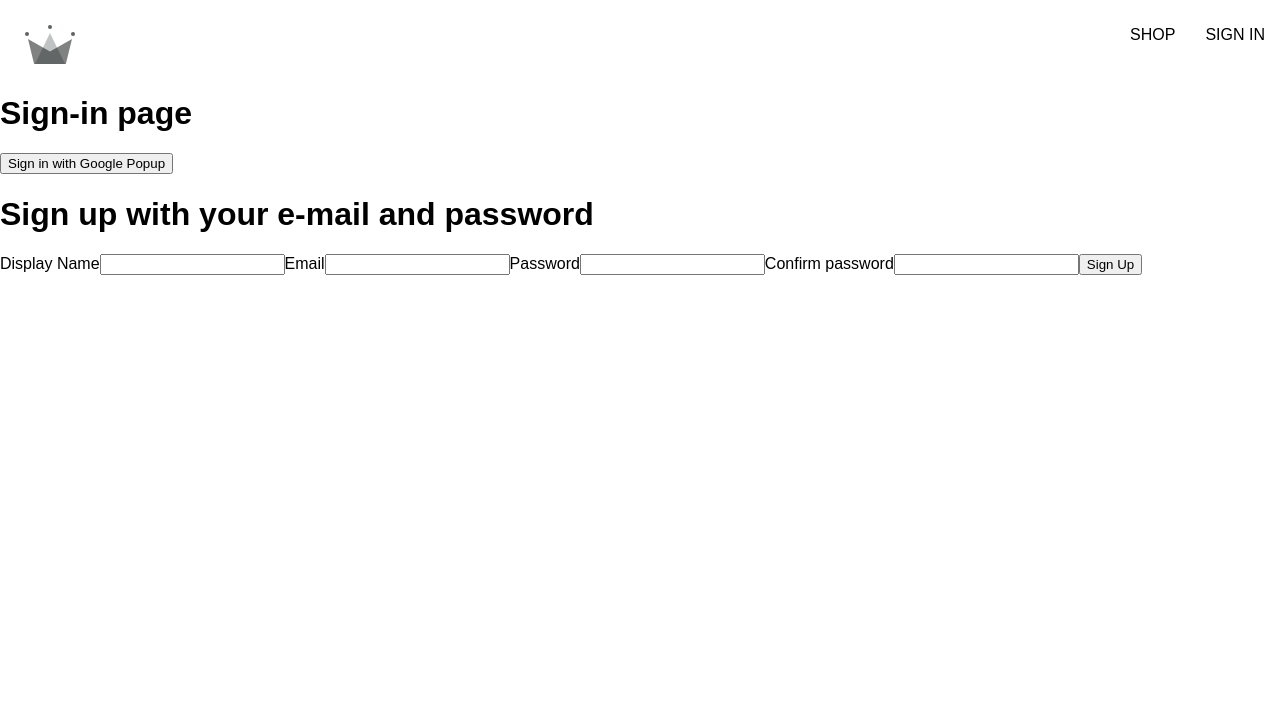
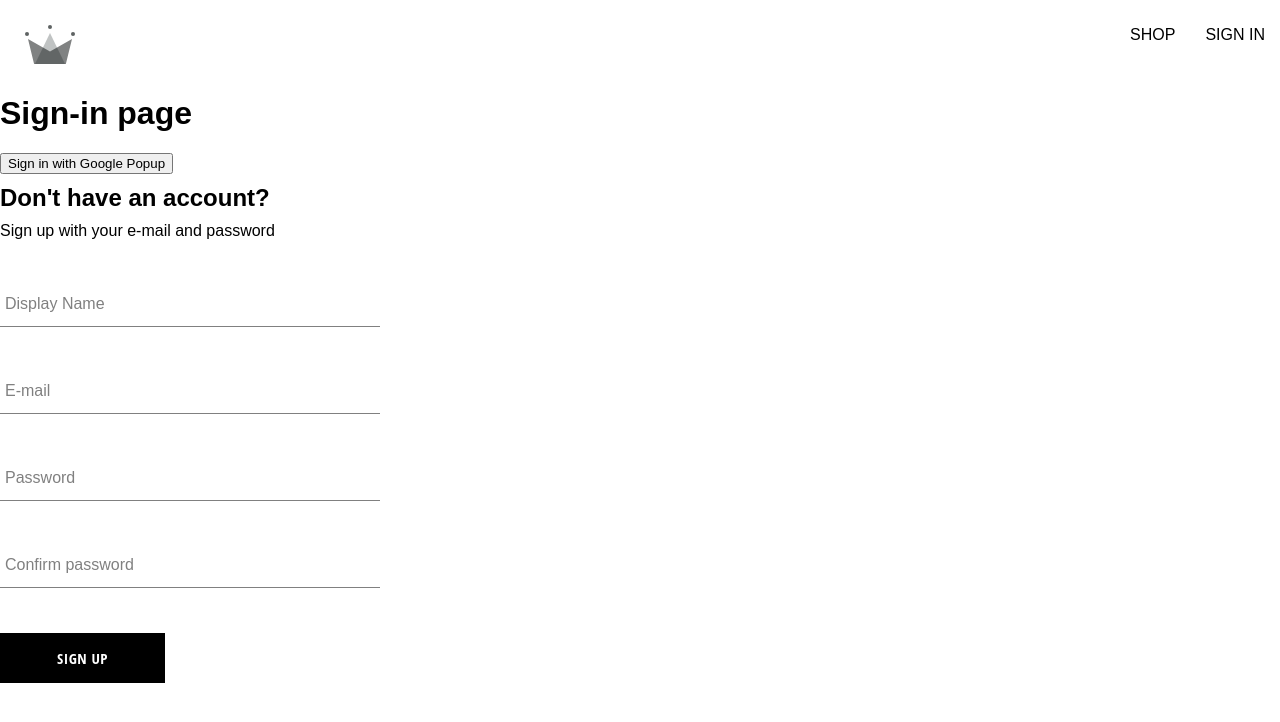
Before and after one commit to henih/ecommerce-website, a React (Create React App) app in the folder ecommerce-website/: page /sign-in in a window 1280 px wide. Shown: the top 722 px of the page. Built offline with nearby package versions, Linux system fonts and the light colour scheme.

Commit message:
Created sign up, the form input and the button component

```diff
--- /dev/null
+++ b/ecommerce-website/src/components/button/button.component.jsx
@@ -0,0 +1,23 @@
+// default button
+// inverted button
+// google sign-in button
+
+import "./button.styles.scss";
+
+const BUTTON_TYPES_CLASSES = {
+  google: "google-sign-in",
+  inverted: "inverted",
+};
+
+const Button = ({ children, buttonType, ...otherProps }) => {
+  return (
+    <button
+      className={`button-container ${BUTTON_TYPES_CLASSES[buttonType]}`}
+      {...otherProps}
+    >
+      {children}
+    </button>
+  );
+};
+
+export default Button;
--- /dev/null
+++ b/ecommerce-website/src/components/button/button.styles.scss
@@ -0,0 +1,41 @@
+.button-container {
+  min-width: 165px;
+  width: auto;
+  height: 50px;
+  letter-spacing: 0.5px;
+  line-height: 50px;
+  padding: 0 35px 0 35px;
+  font-size: 15px;
+  background-color: black;
+  color: white;
+  text-transform: uppercase;
+  font-family: "Open Sans Condensed";
+  font-weight: bolder;
+  border: none;
+  cursor: pointer;
+  display: flex;
+  justify-content: center;
+  &:hover {
+    background-color: white;
+    color: black;
+    border: 1px solid black;
+  }
+  &.google-sign-in {
+    background-color: #4285f4;
+    color: white;
+    &:hover {
+      background-color: #357ae8;
+      border: none;
+    }
+  }
+  &.inverted {
+    background-color: white;
+    color: black;
+    border: 1px solid black;
+    &:hover {
+      background-color: black;
+      color: white;
+      border: none;
+    }
+  }
+}
--- /dev/null
+++ b/ecommerce-website/src/components/form-input/form-input.component.jsx
@@ -0,0 +1,20 @@
+import "./form-input.styles.scss";
+
+const FormInput = ({ label, ...otherProps }) => {
+  return (
+    <div className="group">
+      <input className="form-input" {...otherProps} />
+      {label && ( //if label exitst then render...
+        <label
+          className={`${
+            otherProps.value.length ? "shrink" : ""
+          } form-input-label`}
+        >
+          {label}
+        </label>
+      )}
+    </div>
+  );
+};
+
+export default FormInput;
--- /dev/null
+++ b/ecommerce-website/src/components/form-input/form-input.styles.scss
@@ -0,0 +1,46 @@
+$sub-color: grey;
+$main-color: black;
+@mixin shrinkLabel {
+  top: -14px;
+  font-size: 12px;
+  color: $main-color;
+}
+.group {
+  position: relative;
+  margin: 45px 0;
+  .form-input {
+    background: none;
+    background-color: white;
+    color: $sub-color;
+    font-size: 18px;
+    padding: 10px 10px 10px 5px;
+    display: block;
+    width: 100%;
+    border: none;
+    border-radius: 0;
+    border-bottom: 1px solid $sub-color;
+    margin: 25px 0;
+    &:focus {
+      outline: none;
+    }
+    &:focus ~ .form-input-label {
+      @include shrinkLabel();
+    }
+  }
+  input[type="password"] {
+    letter-spacing: 0.3em;
+  }
+  .form-input-label {
+    color: $sub-color;
+    font-size: 16px;
+    font-weight: normal;
+    position: absolute;
+    pointer-events: none;
+    left: 5px;
+    top: 10px;
+    transition: 300ms ease all;
+    &.shrink {
+      @include shrinkLabel();
+    }
+  }
+}
--- a/ecommerce-website/src/components/sign-up-form/sign-up-form.component.jsx
+++ b/ecommerce-website/src/components/sign-up-form/sign-up-form.component.jsx
@@ -3,6 +3,10 @@
   createAuthUserWithEmailAndPassword,
   createUserDocumentFromAuth,
 } from "../../utils/firebase/firebase.utils";
+
+import FormInput from "../form-input/form-input.component";
+import Button from "../button/button.component";
+import "./sign-up-form.component.styles.scss";
 
 const defaultFormFields = {
   displayName: "",
@@ -48,52 +52,53 @@
     }
   };
 
-  const handleChange = (event) => {
+  const changeHandler = (event) => {
     const { name, value } = event.target;
 
     setFormFields({ ...formFields, [name]: value });
   };
 
   return (
-    <div>
-      <h1>Sign up with your e-mail and password</h1>
+    <div className="sign-up-container">
+      <h2>Don't have an account?</h2>
+      <span>Sign up with your e-mail and password</span>
       <form onSubmit={handleSubmit}>
-        <label>Display Name</label>
-        <input
-          type="text"
+        <FormInput
+          label="Display Name"
+          type="displayName"
           required
-          onChange={handleChange}
+          onChange={changeHandler}
           name="displayName"
           value={displayName}
         />
 
-        <label>Email</label>
-        <input
+        <FormInput
+          label="E-mail"
           type="email"
           required
-          onChange={handleChange}
+          onChange={changeHandler}
           name="email"
           value={email}
         />
 
-        <label>Password</label>
-        <input
+        <FormInput
+          label="Password"
           type="password"
           required
-          onChange={handleChange}
+          onChange={changeHandler}
           name="password"
           value={password}
         />
 
-        <label>Confirm password</label>
-        <input
+        <FormInput
+          label="Confirm password"
           type="password"
           required
-          onChange={handleChange}
+          onChange={changeHandler}
           name="confirmPassword"
           value={confirmPassword}
         />
-        <button type="submit">Sign Up</button>
+        <Button type="submit">Sign Up</Button>
       </form>
     </div>
   );
--- /dev/null
+++ b/ecommerce-website/src/components/sign-up-form/sign-up-form.component.styles.scss
@@ -0,0 +1,9 @@
+.sign-up-container {
+  display: flex;
+  flex-direction: column;
+  width: 380px;
+}
+
+h2 {
+  margin: 10px 0;
+}
```
